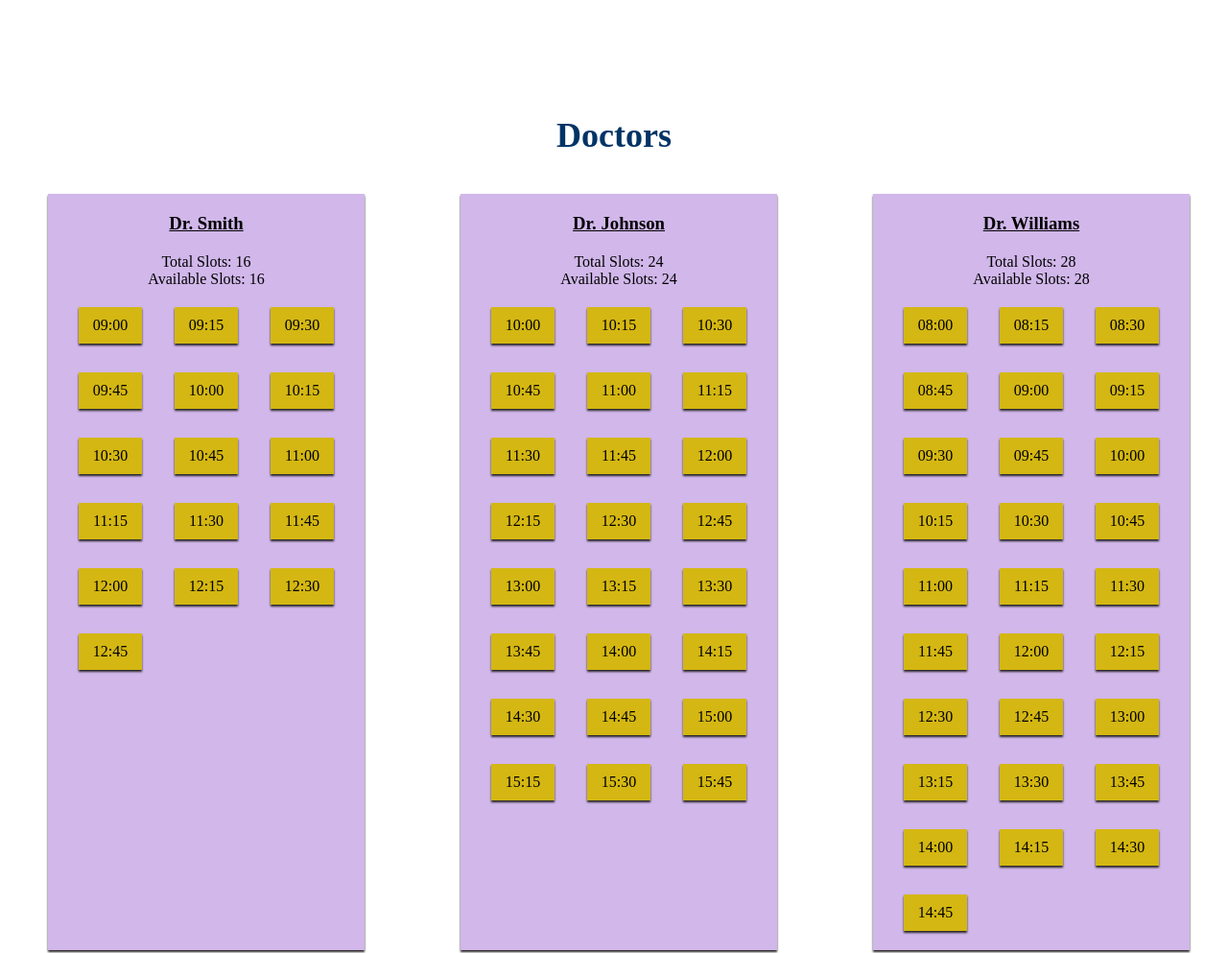
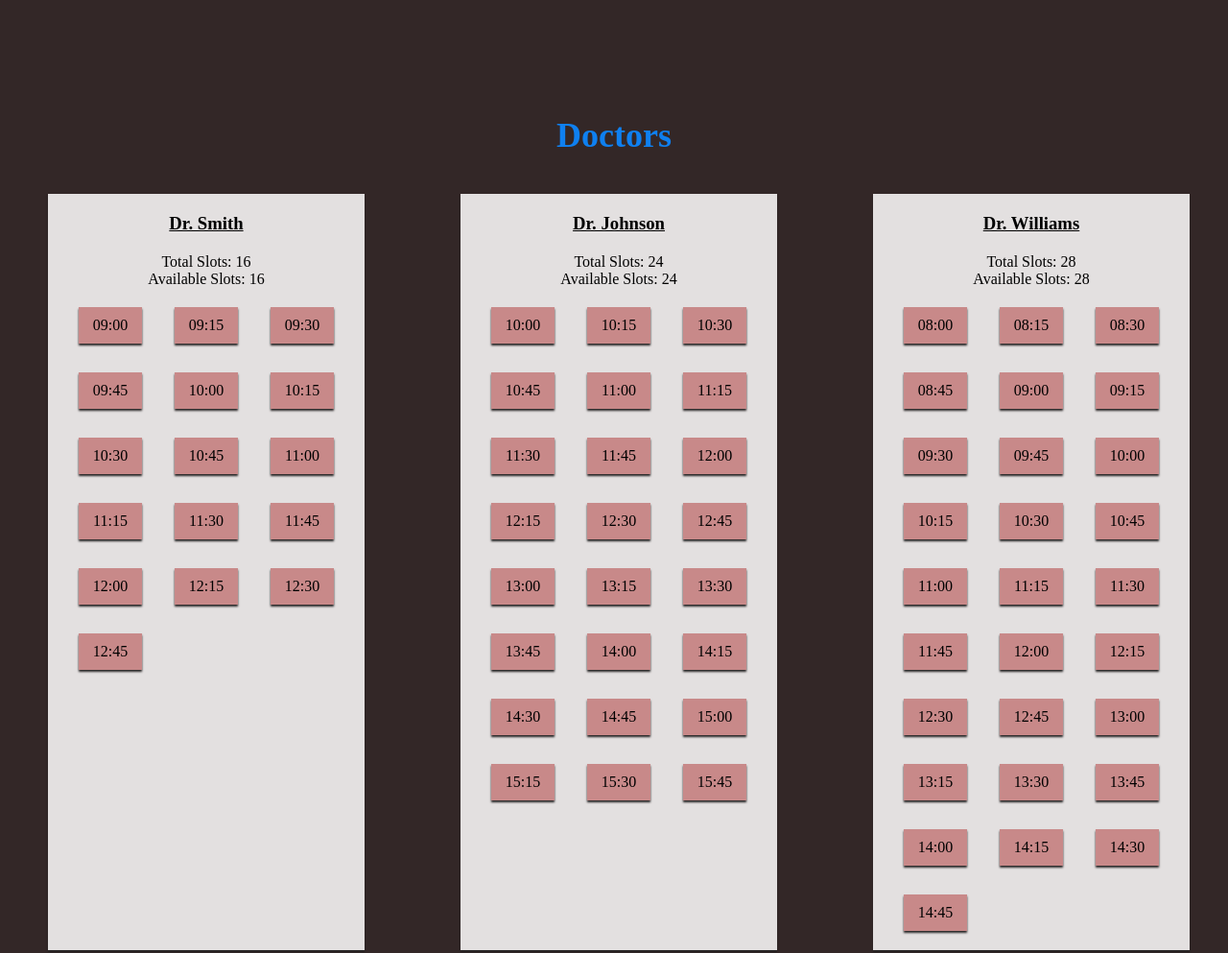
Before and after one commit to ManuReddy1205/Prepinsta02-Doctor-Appointment-Booking, a plain HTML site: page index.html in a window 1280 px wide. Shown: the part 1200-2193 px from the top of the page at 96% size. Drawn offline with Linux system fonts and the light colour scheme.

Commit message:
Doctor Appointment Booking Website

```diff
--- a/style.css
+++ b/style.css
@@ -5,7 +5,7 @@
 
 }
 body{
-    background-color: #fff;
+    background-color: #332727;
 }
 
 .container{
@@ -18,7 +18,7 @@ body{
 }
 .child{
     width: 300px;
-    background-color:  rgb(209, 183, 234);
+    background-color:  rgb(227, 224, 224);
     justify-content: center;
     padding: 50px;
     box-shadow: 0px 2px 2px 0px rgb(38, 36, 36);
@@ -31,7 +31,7 @@ h1{
 
 h2{
     margin: 15px 0px 8px 0px;
-    color: #003366;
+    color: #0f80f0;
 }
 
 label{
@@ -90,7 +90,7 @@ h3{
     box-sizing: border-box;
     margin: 0px 40px 30px 50px;
     padding: 20px;
-    background-color: rgb(209, 183, 234);
+    background-color:  rgb(227, 224, 224);
     box-shadow: 0px 2px 2px 0px rgb(38, 36, 36);
 }
 
@@ -100,13 +100,13 @@ h3{
     gap: 10px;
 }
 .div1{
-    background: rgb(212, 183, 18);
+    background: rgb(200, 137, 137);
     margin: 20px 12px 0px 12px;
     padding: 10px 2px;
     box-shadow: 0px 2px 2px 0px rgb(38, 36, 36);
 }
 .div1:hover{
-    background-color: aquamarine;
+    background-color: rgb(238, 162, 162);;
 }
 
 @media(max-width: 768px){
```
Also changed, not shown: app.js (line endings or trailing spaces).
